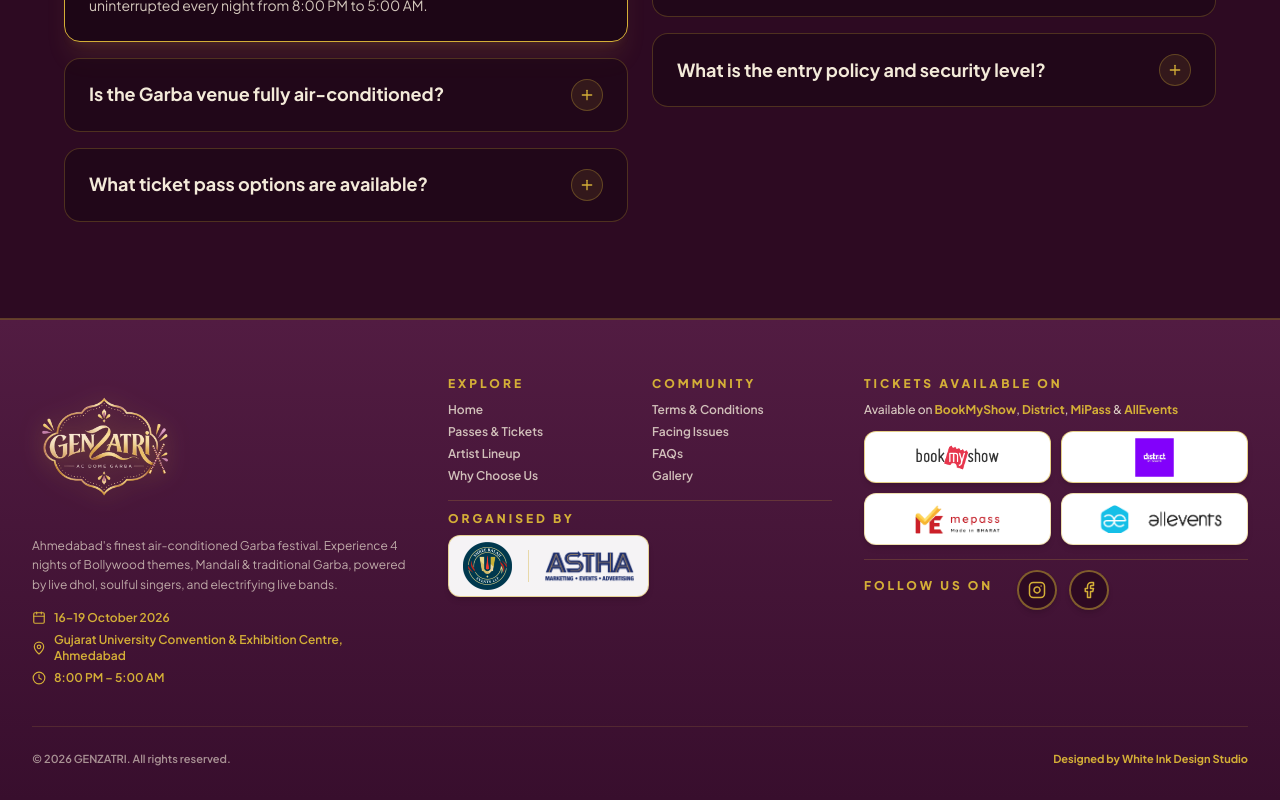
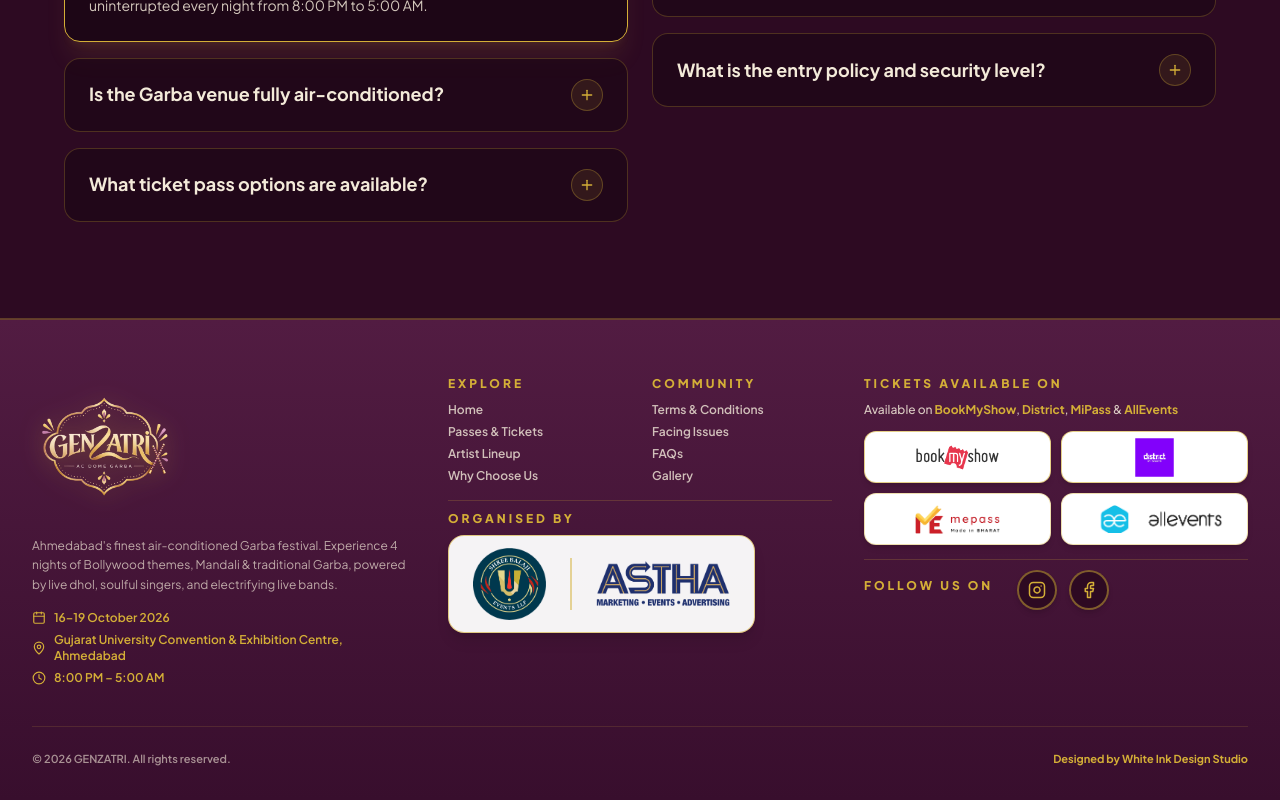
Before and after one commit to whitinkdesignstudio/Genzatri, a React (Vite) app: page / in a window 1280 px wide. Shown: the part 5506-6306 px from the top of the page. Built offline with nearby package versions, Linux system fonts and the light colour scheme.

Commit message:
Increase Shree Balaji and Astha organizer logo sizes and padding for enhanced legibility and visual prominence

```diff
--- a/src/components/Footer.jsx
+++ b/src/components/Footer.jsx
@@ -94,23 +94,23 @@ export default function Footer() {
                 ORGANISED BY
               </h4>
               <div>
-                <div className="inline-flex items-center justify-center bg-white/95 px-3.5 py-1.5 rounded-xl shadow-md border border-[#D4AF37]/50 gap-3 sm:gap-4">
-                  {/* Shree Balaji Events Logo */}
+                <div className="inline-flex items-center justify-center bg-white/95 px-5 py-2.5 sm:px-6 sm:py-3 rounded-2xl shadow-lg border border-[#D4AF37]/60 gap-4 sm:gap-6">
+                  {/* Shree Balaji Events Logo - High prominence */}
                   <img
                     src="/assets/images/organizer_shree_balaji_clean.png"
                     alt="Shree Balaji Events LLP"
-                    className="h-10 sm:h-12 w-auto object-contain transition-transform duration-200 hover:scale-105"
+                    className="h-14 sm:h-16 md:h-18 w-auto object-contain transition-transform duration-200 hover:scale-105"
                     title="Shree Balaji Events LLP"
                   />
 
                   {/* Vertical Divider */}
-                  <div className="h-8 w-[1px] bg-[#D4AF37]/40 shrink-0" />
+                  <div className="h-11 sm:h-13 w-[1.5px] bg-[#D4AF37]/50 shrink-0" />
 
-                  {/* Astha Marketing Logo */}
+                  {/* Astha Marketing Logo - High prominence */}
                   <img
                     src="/assets/images/organizer_astha_clean.png"
                     alt="Astha Marketing Events Advertising"
-                    className="h-7 sm:h-8 w-auto object-contain transition-transform duration-200 hover:scale-105"
+                    className="h-9 sm:h-11 md:h-12 w-auto object-contain transition-transform duration-200 hover:scale-105"
                     title="Astha Marketing Events Advertising"
                   />
                 </div>
```
